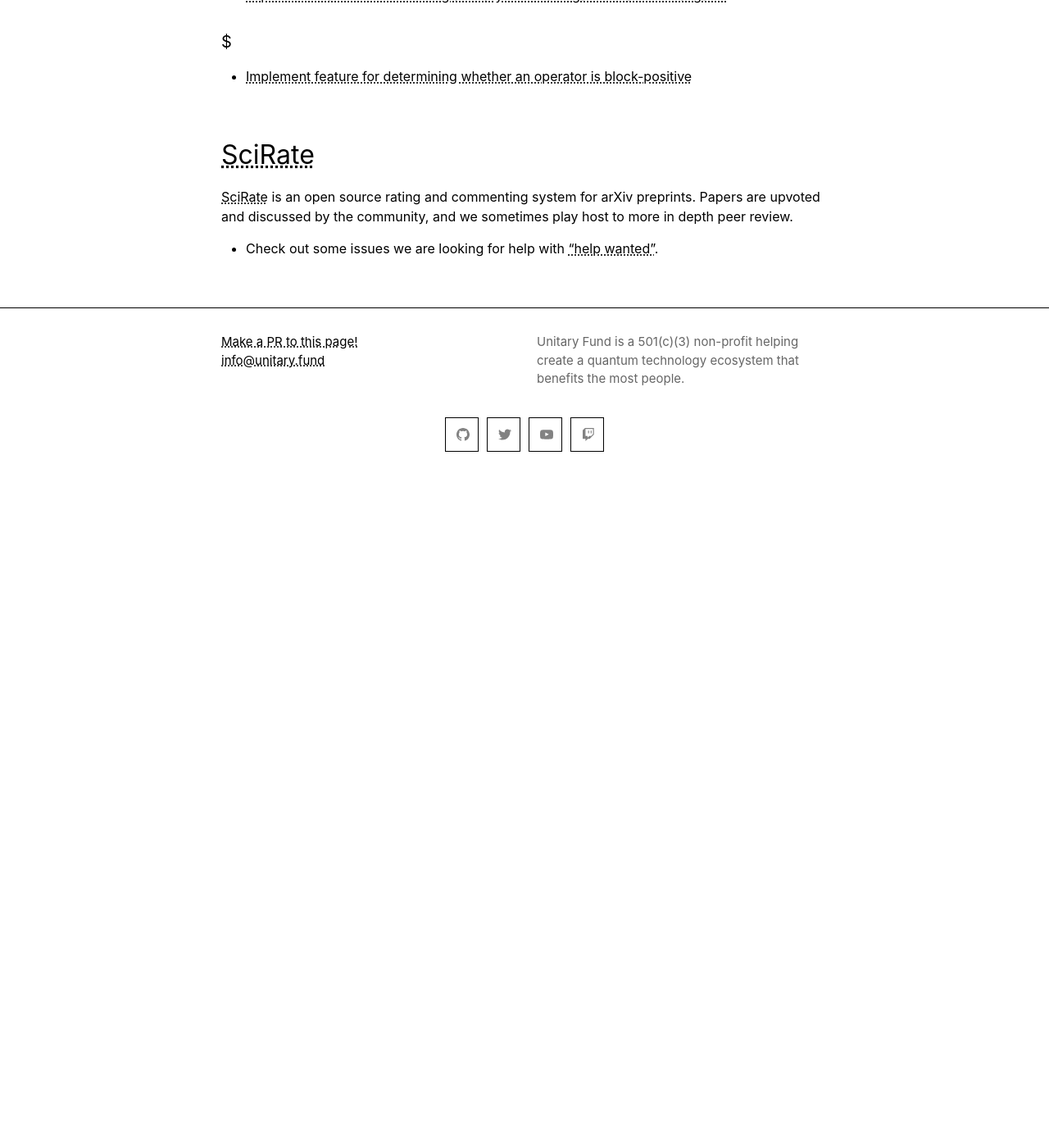
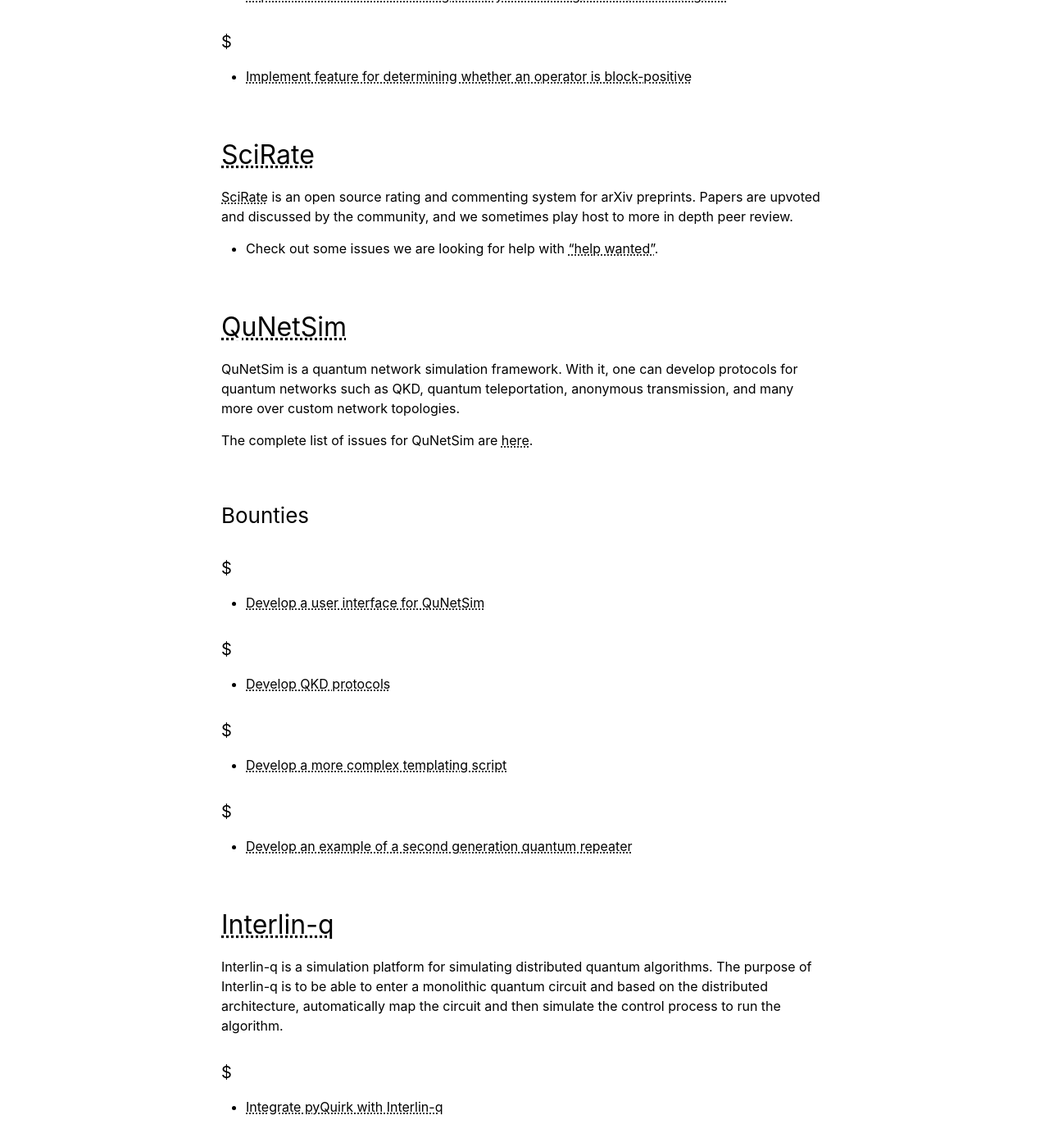
Before and after one commit to unitaryfund/unitaryhack2021, a Jekyll site: the page built from participating-projects.md, in a window 1280 px wide and 1400 px high, scrolled down 2240 px. Shown: the whole window at 82% size. Built offline with Jekyll 4.4.1, drawn with Linux system fonts in a browser that asks for light colours; before the commit the page ends 2826 px from its top, so only the background shows below that.

Commit message:
Adding QuNetSim and Interlin-q to the list.

```diff
--- a/participating-projects.md
+++ b/participating-projects.md
@@ -83,3 +83,39 @@
 
 - Check out some issues we are looking for help with ["help
 wanted"](https://github.com/scirate/scirate/issues?q=is%3Aissue+is%3Aopen+label%3A%22help+wanted%22).
+
+## [QuNetSim](https://github.com/tqsd/QuNetSim)
+
+QuNetSim is a quantum network simulation framework. With it, one can develop protocols for quantum networks
+such as QKD, quantum teleportation, anonymous transmission, and many more over custom network topologies.
+
+The complete list of issues for QuNetSim are [here](https://github.com/tqsd/QuNetSim/issues).
+
+### Bounties
+
+#### $
+
+- [Develop a user interface for QuNetSim](https://github.com/tqsd/QuNetSim/issues/82)
+
+#### $
+
+- [Develop QKD protocols](https://github.com/tqsd/QuNetSim/issues/90)
+
+#### $
+
+- [Develop a more complex templating script](https://github.com/tqsd/QuNetSim/issues/52)
+
+#### $
+
+- [Develop an example of a second generation quantum repeater](https://github.com/tqsd/QuNetSim/issues/91)
+
+
+## [Interlin-q](https://github.com/Interlin-q/Interlin-q)
+
+Interlin-q is a simulation platform for simulating distributed quantum algorithms. The purpose
+of Interlin-q is to be able to enter a monolithic quantum circuit and based on the distributed
+architecture, automatically map the circuit and then simulate the control process to run the algorithm.
+
+#### $
+
+- [Integrate pyQuirk with Interlin-q](https://github.com/Interlin-q/Interlin-q/issues/35)
```
